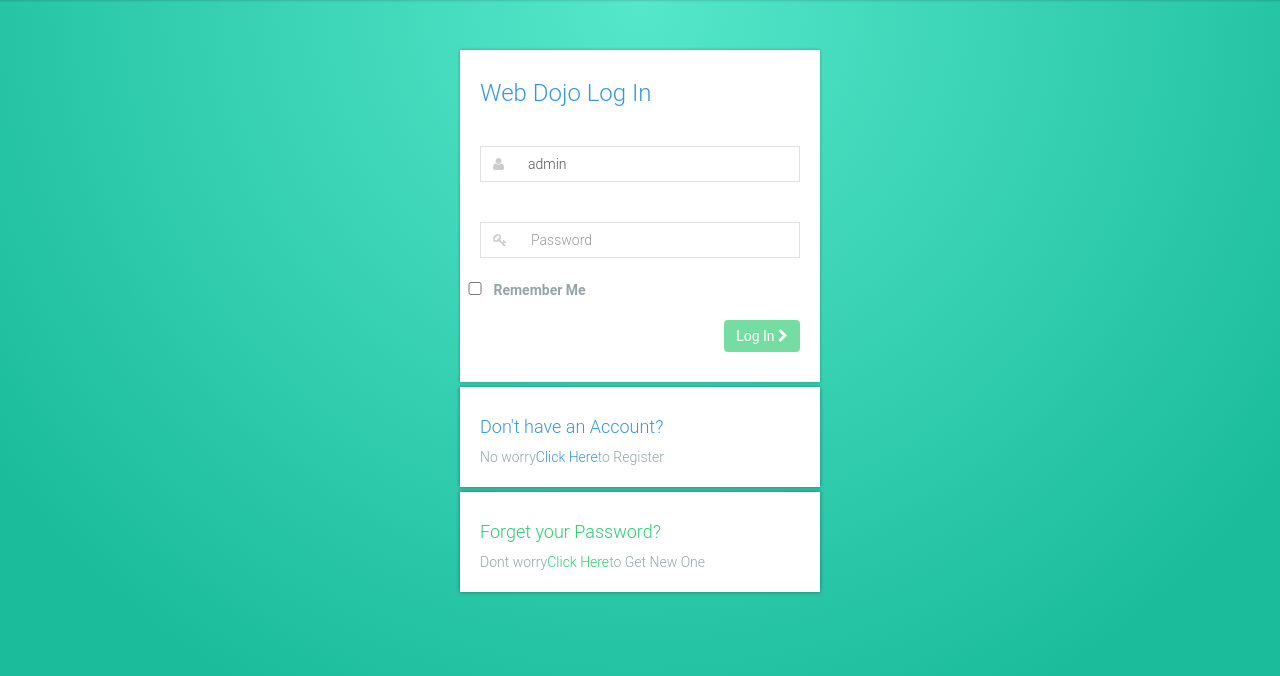
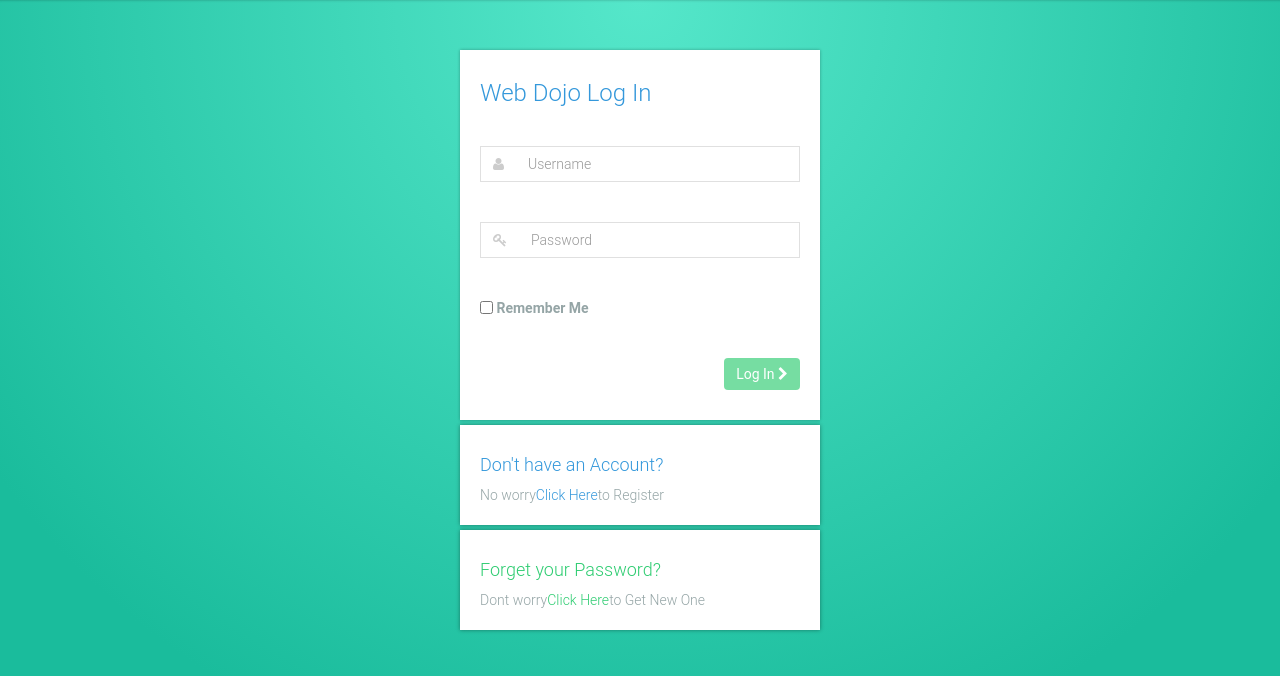
Before and after one commit to hstarorg/web-dojo, a Vue app in the folder client/: page /login in a window 1280 px wide. Before the commit this address led to /login#/login. Shown: the top 676 px of the page. Built offline with nearby package versions, Linux system fonts and the light colour scheme; what vue-resource would draw is missing.

Commit message:
Modify login page add remember me function

```diff
--- a/client/src/pages/Login.controller.js
+++ b/client/src/pages/Login.controller.js
@@ -1,14 +1,25 @@
 import { auth } from './../services';
+import { storage } from './../common';
+
+const rememberKey = 'dojo-user-name';
+
 export default {
   replace: true,
   data() {
     return {
       user: {
-        username: 'admin',
+        username: '',
         password: ''
       },
       remember: false,
       error: false
+    }
+  },
+  created() {
+    let username = storage.local.get(rememberKey);
+    if (username) {
+      this.user.username = username;
+      this.remember = true;
     }
   },
   methods: {
@@ -18,9 +29,18 @@ export default {
           if (!loggedIn) {
             this.error = true
           } else {
+            this.rememberUser();
             this.$router.push(this.$route.query.redirect || '/')
           }
         });
+    },
+
+    rememberUser() {
+      if (this.remember) {
+        storage.local.set(rememberKey, this.user.username);
+      } else {
+        storage.local.remove(rememberKey);
+      }
     }
   }
 };
--- a/client/src/pages/Login.vue
+++ b/client/src/pages/Login.vue
@@ -17,6 +17,11 @@
     background-size: cover;
     position: relative;
     box-shadow: inset 0 3px 3px -3px rgba(0, 0, 0, 0.3);
+  }
+  .remember-box{
+    float: left;
+    width: auto !important;
+    margin-top: 2.5px !important;
   }
 </style>
 <template>
@@ -41,10 +46,9 @@
                 <input type="password" required="required" class="form-control " placeholder="Password" v-model="user.password" @click="">
               </div>
             </div>
-            <div></div>
-            <div class="input-group">
+            <div class="textbox-wrap">
               <label>
-                  <input type="checkbox" v-model="remember">&nbsp;Remember Me
+                <input class="remember-box" type="checkbox" v-model="remember">&nbsp;Remember Me
               </label>
             </div>
             <div class="login-form-action clearfix">
--- a/client/src/router/index.js
+++ b/client/src/router/index.js
@@ -28,7 +28,7 @@ let requireAuth = (to, from, next) => {
 };
 
 export const router = new VueRouter({
-  mode: 'hash',
+  mode: 'history',
   base: __dirname,
   routes: [
     { path: '/login', component: Login },
```
